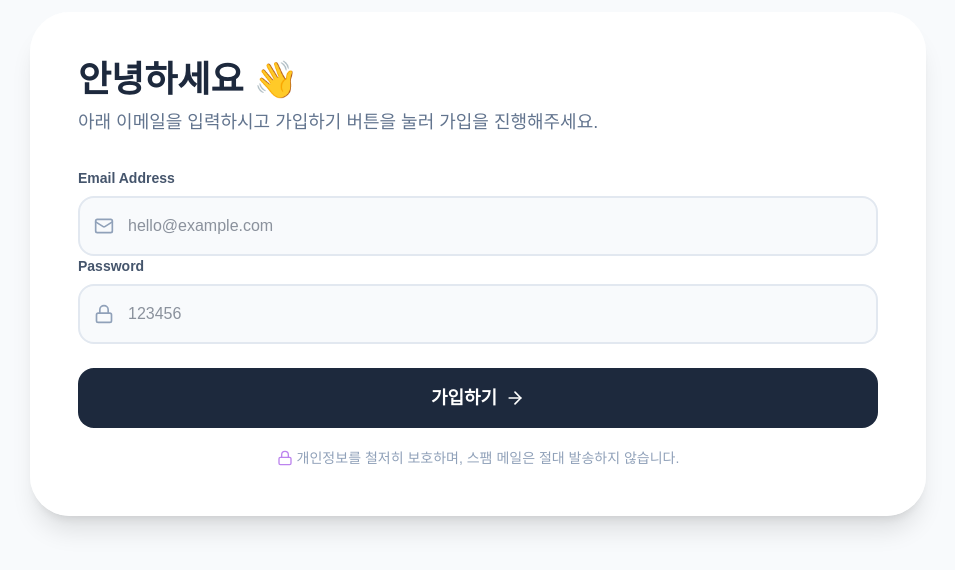
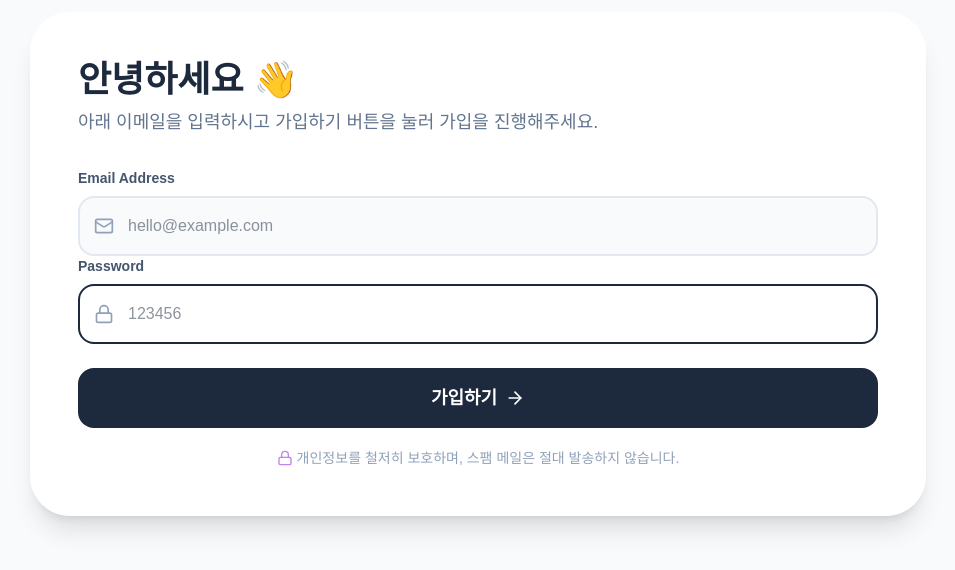
Before and after one commit to jjeeyy7/allStock, a Next.js app: page /signup in a window 1280 px wide. Shown: the part 136-706 px from the top of the page, without its empty margins (162-1117 px from the left). Built offline with nearby package versions, Linux system fonts and the light colour scheme; no server answers.

Commit message:
로그인 / 로그아웃 수정

```diff
--- a/app/main/page.js
+++ b/app/main/page.js
@@ -42,9 +42,17 @@ export default function LoginPage() {
             setIsLoading(false);
 
             if (loginError) {
-                console.error('로그인 실패:', loginError);
-                setError(true);
-                alert(loginError.message || '로그인에 실패했습니다.');
+                console.error("로그인 실패:", loginError.message);
+
+                // 에러 메시지가 'Invalid login credentials' (정보 불일치)일 경우
+                if (loginError.message?.includes("Invalid login credentials")) {
+                    alert("이메일 또는 핀 번호가 일치하지 않습니다. 다시 확인해주세요!");
+                } else {
+                    // 혹시 모를 다른 에러 (네트워크 끊김 등)
+                    alert("로그인 중 문제가 발생했습니다. 다시 시도해주세요.");
+                }
+
+                return; // 여기서 함수를 끝내서 메인 페이지로 안 넘어가게 막습니다!
             } else {
                 console.log("로그인 성공!", userData);
                 // 강제 새로고침으로 완벽하게 이동
--- a/components/sign/SignupForm.js
+++ b/components/sign/SignupForm.js
@@ -26,6 +26,11 @@ export default function SignupForm() {
         if (!process.env.NEXT_PUBLIC_SUPABASE_URL || !process.env.NEXT_PUBLIC_SUPABASE_ANON_KEY) {
             alert("환경 변수가 설정되지 않았습니다!");
             return;
+        }
+
+        if (password.length < 6 || password.length > 10) {
+        alert("핀 번호는 6자리에서 10자리 사이로 입력해주세요!");
+        return; // 여기서 함수를 끝내버려서 Supabase에 요청을 안 보냄!
     }
 
         const isValid = /^[^\s@]+@[^\s@]+\.[^\s@]+$/.test(email);
@@ -115,7 +120,20 @@ export default function SignupForm() {
                 alert("회원 정보 저장 중 오류가 발생했습니다.");
             } else {
                 console.log("DB 저장(Update) 성공!", data);
+
+                // 🔑 변수 이름이 겹치지 않게 authError로 따로 받고,
+                // data 대신 'password' 키를 직접 꽂아줍니다!
+                const { error: authError } = await supabase.auth.updateUser({
+                    password: password // 유저가 입력한 6자리 핀 번호 (예: "123456")
+                });
+
+                if (authError) {
+                    console.error("Supabase Auth 공식 비밀번호 등록 실패:", authError);
+                    alert("인증 시스템 비밀번호 등록 중 오류가 발생했습니다.");
+                } else {
+                    console.log("Supabase Auth 공식 비밀번호(핀번호) 등록 성공! 🎉");
                     setIsComplete(true);
+                }
             }
         }
     };
@@ -181,7 +199,8 @@ export default function SignupForm() {
                                             type="password"
                                             id="password"
                                             value={password}
-                                            maxLength={6}
+                                            minLength={6}
+                                            maxLength={10}
                                             inputMode="numeric"
                                             pattern="[0-9]*"
                                             onChange={(e) => {
@@ -191,13 +210,12 @@ export default function SignupForm() {
                                                 if (error) setError(false);
                                             }}
                                             placeholder="123456"
-                                            className={`w-full py-4 pl-12 pr-4 rounded-2xl border-2 outline-none transition-all ${error
-                                                ? 'border-red-400 bg-red-50'
-                                                : 'border-slate-200 bg-slate-50 focus:border-[#bc84ee] focus:bg-white focus:ring-4 focus:ring-purple-100'
+                                            className={`w-full py-4 pl-12 pr-4 rounded-2xl border-2 outline-none transition-all
+
+
                                                 }`}
                                         />
                                     </div>
-                                    {error && <p className="text-red-500 text-sm mt-2">비밀번호를 입력해 주세요!</p>}
                                 </div>
 
                                 <button
--- a/components/stock/LogoutButton.js
+++ b/components/stock/LogoutButton.js
@@ -8,8 +8,7 @@ export default function LogoutButton() {
 
   const handleLogout = async () => {
     await supabase.auth.signOut();
-    router.push('/main'); // 로그인 페이지로 이동
-    router.refresh();      // 페이지 상태 초기화
+    window.location.href = '/main';
   };
 
   return (
```
Lines whose indentation alone changed are shown as unchanged.
